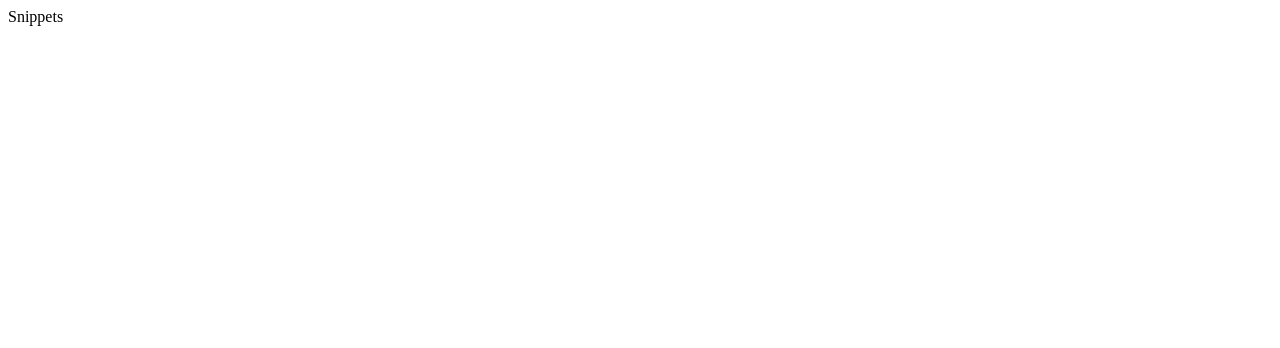
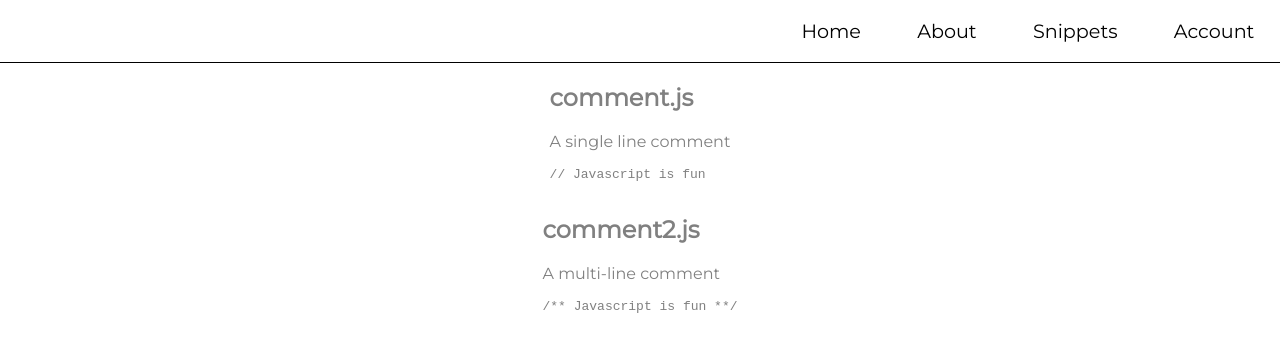
Before and after one commit to cbrand125/snips-frontend, a plain HTML site: page pages/snippets.html in a window 1280 px wide. Drawn offline with Linux system fonts and the light colour scheme.

Commit message:
add snippets page and styling

```diff
--- a/pages/snippets.html
+++ b/pages/snippets.html
@@ -4,9 +4,38 @@
     <meta charset="UTF-8" />
     <meta name="viewport" content="width=device-width, initial-scale=1.0" />
     <meta http-equiv="X-UA-Compatible" content="ie=edge" />
+    <link rel="stylesheet" href="../styles/style.css" />
+    <script defer src="../index.js"></script>
     <title>Snippets</title>
   </head>
   <body>
-    Snippets
+    <header class="default-header">
+      <nav>
+        <!-- TODO: put in a logo -->
+        <ul>
+          <li><a href="/">Home</a></li>
+          <li><a href="/pages/about.html">About</a></li>
+          <li><a href="/pages/snippets.html">Snippets</a></li>
+          <li><a href="/pages/account.html">Account</a></li>
+        </ul>
+      </nav>
+    </header>
+    <section id="snippets">
+      <div class="snip">
+        <div class="text">
+          <h2>comment.js</h2>
+          <p>A single line comment</p>
+          <pre><code>// Javascript is fun</code></pre>
+        </div>
+      </div>
+
+      <div class="snip">
+        <div class="text">
+          <h2>comment2.js</h2>
+          <p>A multi-line comment</p>
+          <pre><code>/** Javascript is fun **/</code></pre>
+        </div>
+      </div>
+    </section>
   </body>
 </html>
--- a/hero.css
+++ b/styles/hero.css
@@ -3,7 +3,7 @@
       rgba(255, 255, 255, 0.5),
       rgba(255, 255, 255, 0.5)
     ),
-    url(images/cleandesk.jpg);
+    url(/images/cleandesk.jpg);
   background-size: cover;
   background-position: 60%;
   height: 50vh;
--- /dev/null
+++ b/styles/snippets.css
@@ -0,0 +1,10 @@
+#snippets {
+  display: flex;
+  flex-direction: column;
+  justify-content: center;
+  align-items: center;
+}
+
+.snip {
+  max-width: 600px;
+}
--- a/style.css
+++ b/styles/style.css
@@ -4,6 +4,7 @@
 @import 'resets.css';
 @import 'header.css';
 @import 'hero.css';
+@import 'snippets.css';
 
 html {
   font-family: 'Montserrat', sans-serif;
```
Also changed, not shown: index.html (+4 -9 lines), index.js (added), styles/header.css (renamed from header.css), styles/resets.css (renamed from resets.css).
